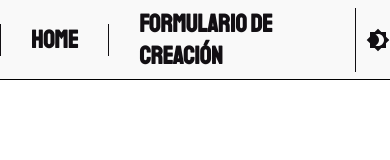
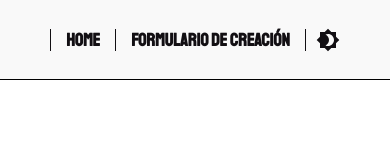
Before and after one commit to GonzaloAguila/blog-challenge, a React app: page / in a window 390 px wide. Built offline with nearby package versions, Linux system fonts and the light colour scheme; some packages are replaced by stand-ins of ours.

Commit message:
fixed responsive header

```diff
--- a/src/components/Header/styles.module.css
+++ b/src/components/Header/styles.module.css
@@ -63,4 +63,10 @@
     .img {
         display: none;
     }
+    .container {
+      font-size: 18px;
+    }
+    .navLiOne, .navLiTwo{
+      padding: 0 15px;
+    }
 }
```
